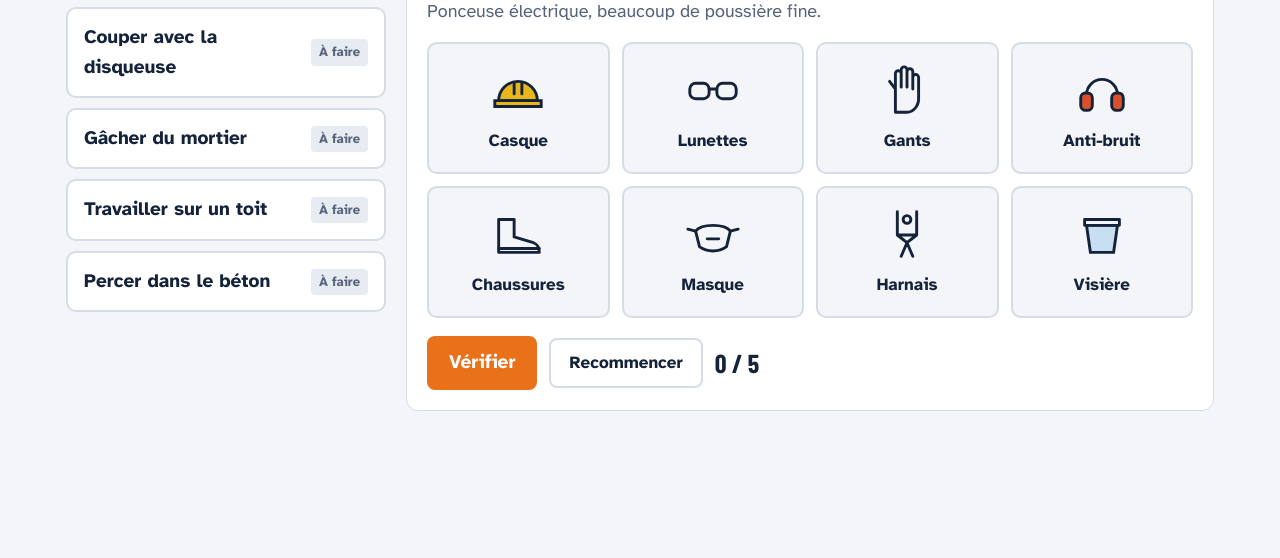
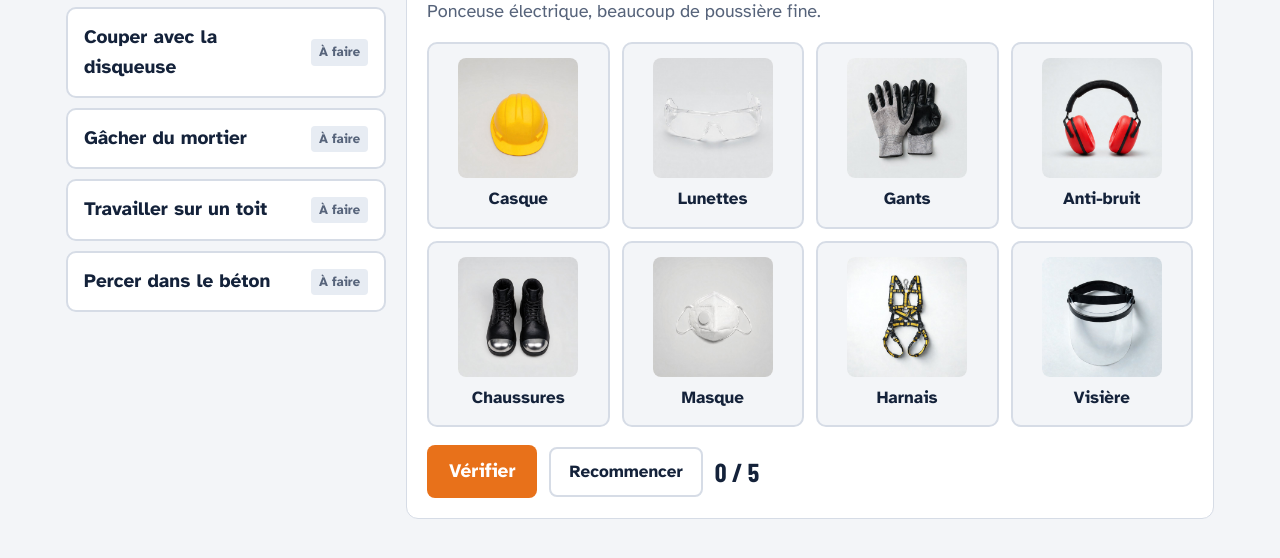
Before and after one commit to Bluemsds/habitat-en-SEGPA, a plain HTML site: page activites/epi.html in a window 1280 px wide. Shown: the part 268-826 px from the top of the page. Before the commit the page ends 800 px from the top, so only its background shows below. Drawn offline with nearby package versions, Linux system fonts and the light colour scheme; a web font is replaced by a local one.

Commit message:
Activité EPI : vraies photos à la place des pictogrammes (#18)
Les 8 photos de img/epi/ (déjà utilisées sur les fiches projet) remplacent les pictogrammes.


Claude-Session: https://claude.ai/code/session_01AncDPUi6sRNHFoXbfghV66

Co-authored-by: Claude <noreply@anthropic.com>

```diff
--- a/activites/epi.html
+++ b/activites/epi.html
@@ -107,6 +107,7 @@ footer .wrap{padding-block:20px}
 .epis{display:grid;grid-template-columns:repeat(4,1fr);gap:12px}
 .epi{display:flex;flex-direction:column;align-items:center;gap:8px;padding:14px 8px;border:2px solid var(--line);border-radius:10px;background:var(--bg);color:var(--ink);font-weight:700;font-size:17px;min-height:132px;justify-content:center}
 .epi svg{width:58px;height:58px}
+.epi img{width:100%;max-width:120px;aspect-ratio:1;object-fit:cover;border-radius:8px;background:#fff}
 .epi[aria-pressed="true"]{border-color:var(--plan);background:var(--chip);box-shadow:inset 0 0 0 2px var(--plan)}
 .epi.good{border-color:var(--ok);background:var(--ok-bg)}
 .epi.bad{border-color:var(--ko);background:var(--ko-bg)}
@@ -288,7 +289,7 @@ function drawBoard(checked){
   episEl.innerHTML=Object.entries(EPI).map(([k,e])=>{
     let c="";const on=sel[cur].has(k),need=t.ok.includes(k);
     if(checked){c=on&&need?"good":on&&!need?"bad":!on&&need?"miss":""}
-    return `<button class="epi ${c}" data-k="${k}" aria-pressed="${on}">${e.i}${e.n}</button>`}).join('');
+    return `<button class="epi ${c}" data-k="${k}" aria-pressed="${on}"><img src="../img/epi/${k}.jpg" alt="" loading="lazy">${e.n}</button>`}).join('');
 }
 tasksEl.onclick=e=>{const b=e.target.closest('.task');if(!b)return;cur=+b.dataset.i;fb.innerHTML="";drawTasks();drawBoard(done[cur])};
 episEl.onclick=e=>{const b=e.target.closest('.epi');if(!b)return;const s=sel[cur];s.has(b.dataset.k)?s.delete(b.dataset.k):s.add(b.dataset.k);fb.innerHTML="";drawBoard(false)};
```
